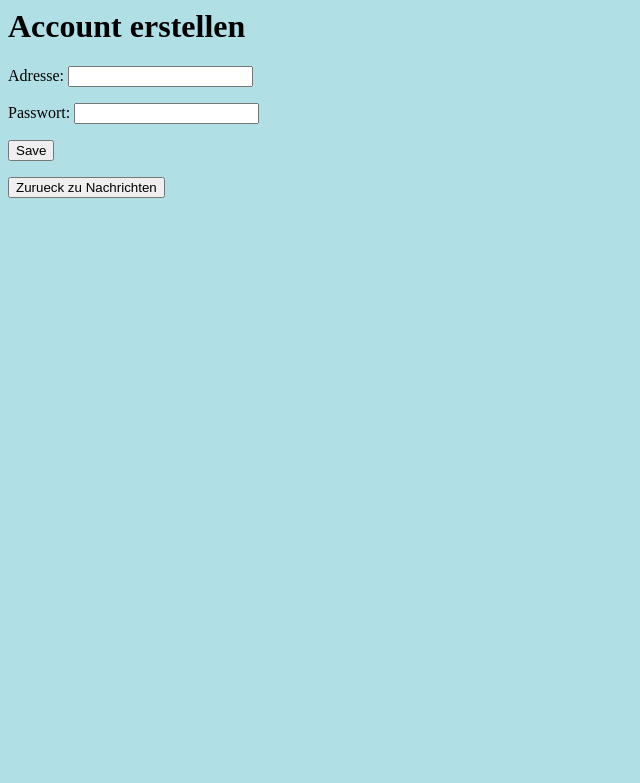
After one commit to OskarZ/DjangoProjects, a Django app: page /Blog/Nachricht/Account in a window 1280 px wide. The commit adds this page. Shown: the top 783 px of the page, without its empty margins (0-640 px from the left). Run offline with Django 3.2, Linux system fonts and the light colour scheme.

Commit message:
Version 3.0

```diff
--- a/mysite/Blog/admin.py
+++ b/mysite/Blog/admin.py
@@ -1,6 +1,8 @@
 from django.contrib import admin
 from .models import Post
 from .models import Mail
+from .models import account
 # Register your models here.
 admin.site.register(Post)
 admin.site.register(Mail)
+admin.site.register(account)
--- a/mysite/Blog/forms.py
+++ b/mysite/Blog/forms.py
@@ -1,5 +1,5 @@
 from django import forms
-
+from .models import account
 from .models import Post
 from .models import Mail
 
@@ -12,8 +12,13 @@ class PostForm(forms.ModelForm):
 class MailForm(forms.ModelForm):
     class Meta:
         model = Mail
-        fields = ('mail', 'Schlüssel', 'title', 'nachricht')
+        fields = ('mail', 'title', 'nachricht')
 
 class AutoForm(forms.Form):
     schl1 = forms.CharField(label='Mail', max_length=40)
     schl2 = forms.CharField(label='Schlüssel', max_length=20)
+
+class accountForm(forms.ModelForm):
+    class Meta:
+        model = account
+        fields = ('adresse', 'passwort')
--- a/mysite/Blog/models.py
+++ b/mysite/Blog/models.py
@@ -23,6 +23,9 @@ class Post(models.Model):
 
 class Mail(models.Model):
     mail = models.CharField(max_length=40)
-    Schlüssel = models.CharField(max_length=20)
     title = models.CharField(max_length=50, default='Kein Titel')
     nachricht = models.TextField()
+
+class account(models.Model):
+    adresse = models.CharField(max_length=40)
+    passwort = models.CharField(max_length=20)
--- a/mysite/Blog/templates/Blog/Nachricht/Start.html
+++ b/mysite/Blog/templates/Blog/Nachricht/Start.html
@@ -15,4 +15,8 @@
 <form action="http://localhost:8000/Blog">
     <input type="submit" value="zurueck zur Startseite">
 </form>
+<form action="http://localhost:8000/Blog/Nachricht/Account">
+    <input type="submit" value="neuen Account erstellen">
+
+</form>
 </body>
--- /dev/null
+++ b/mysite/Blog/templates/Blog/Nachricht/newacc.html
@@ -0,0 +1,20 @@
+<!DOCTYP html>
+<html>
+<head>
+<title>Account erstellen</title>
+</head>
+<body style="background-color:powderblue;">
+
+{% block content %}
+    <h1>Account erstellen</h1>
+    <form method="POST" class="post-form">{% csrf_token %}
+        {{ form.as_p }}
+        <button type="submit" class="save btn btn-default">Save</button>
+    </form>
+<form action="http://localhost:8000/Blog/Nachricht">
+    <input type="submit" value="Zurueck zu Nachrichten">
+</form>
+{% endblock %}
+
+</body>
+</html>
--- a/mysite/Blog/urls.py
+++ b/mysite/Blog/urls.py
@@ -12,4 +12,5 @@ urlpatterns = [
     path('Nachricht/new', views.index6, name='index6'),
     path('Nachricht/Autorisieren', views.index7, name='index7'),
     path('Nachricht/', views.index8, name='index8'),
+    path('Nachricht/Account', views.index9, name='index9'),
 ]
--- a/mysite/Blog/views.py
+++ b/mysite/Blog/views.py
@@ -6,6 +6,8 @@ from .forms import PostForm
 from .forms import MailForm
 from .models import Mail
 from .forms import AutoForm
+from .models import account
+from .forms import accountForm
 
 def index(request):
 
@@ -73,7 +75,9 @@ def index7(request):
         if form.is_valid():
             p1 = form.cleaned_data['schl1']
             p2 = form.cleaned_data['schl2']
-            var = Mail.objects.filter(mail=p1, Schlüssel=p2)
+            logi = account.objects.get(adresse=p1, passwort=p2)
+            logi1 = logi.adresse
+            var = Mail.objects.filter(mail=logi1)
             return render(request, 'Blog/Nachricht/Anzeigetemp.html', {
                 'var':var
             })
@@ -85,3 +89,26 @@ def index7(request):
 
 def index8(request):
     return render(request, 'Blog/Nachricht/Start.html', {})
+
+
+def index9(request):
+    if request.method == "POST":
+        form = accountForm(request.POST)
+        if form.is_valid():
+            t = form.cleaned_data['adresse']
+            r = account.objects.filter(adresse=t).count()
+            if r == 0:
+                post = form.save(commit=False)
+                post.save()
+                return render(request, 'Blog/Nachricht/accerfolg.html',{})
+            else:
+                form = accountForm()
+            return render(request, 'blog/Nachricht/newacc.html', {
+                'form': form
+            })
+
+    else:
+        form = accountForm()
+    return render(request, 'blog/Nachricht/newacc.html',{
+        'form':form
+    })
```
Also changed, not shown: mysite/Blog/templates/Blog/Nachricht/accerfolg.html (added, +12 -0 lines), mysite/Blog/migrations/0009_account.py (added), mysite/Blog/migrations/0010_remove_mail_schlüssel.py (added), mysite/db.sqlite3.
